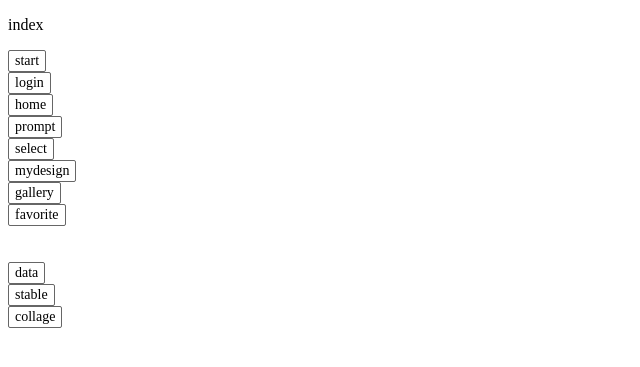
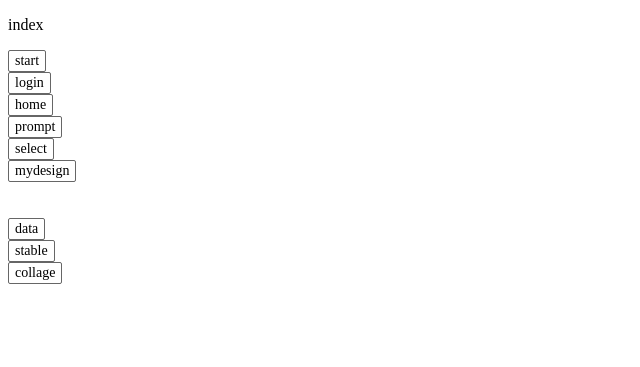
Before and after one commit to s1F102101211/fashion_ai, a Django app: page / in a window 1280 px wide. Shown: the top 367 px of the page, without its empty margins (0-640 px from the left). Run offline with Django 4.2, Linux system fonts and the light colour scheme.

Commit message:
index.htmlの整理

```diff
--- a/fashion_ai/templates/fashion_ai/index.html
+++ b/fashion_ai/templates/fashion_ai/index.html
@@ -14,9 +14,8 @@
     <a href="{% url 'prompt' %}">prompt</a><br>
     <a href="{% url 'select' %}">select</a><br>
     <a href="{% url 'mydesign' %}">mydesign</a><br>
-    <a href="{% url 'gallery' %}">gallery</a><br>
-    <a href="{% url 'favorite' %}">favorite</a><br><br><br>
-
+<br>
+<br>
     <a href="{% url 'data' %}">data</a><br>
     <a href="{% url 'stable' %}">stable</a><br>
     <a href="{% url 'collage' %}">collage</a><br>
```
